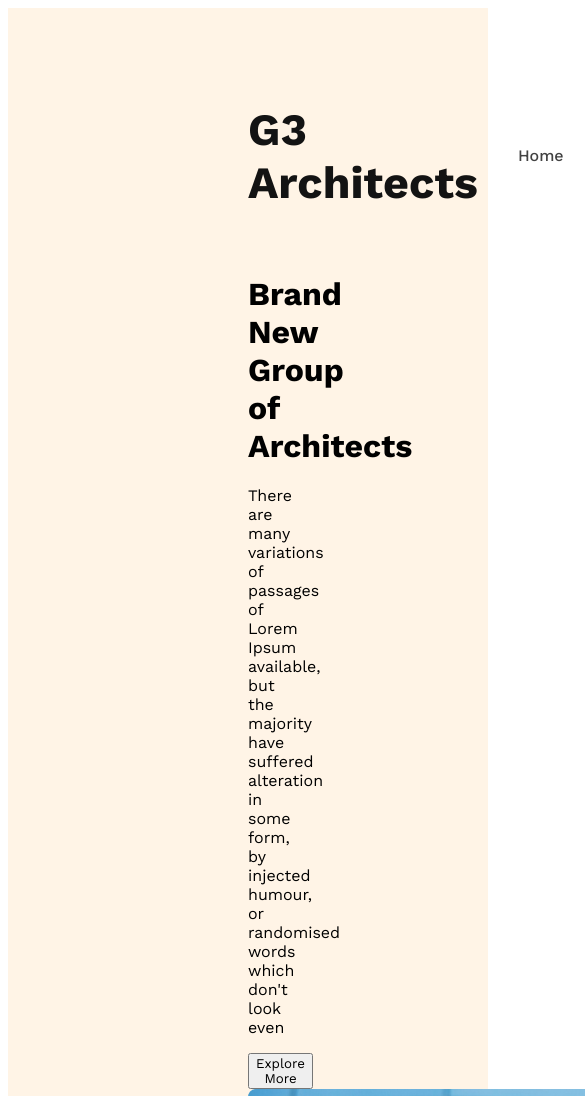
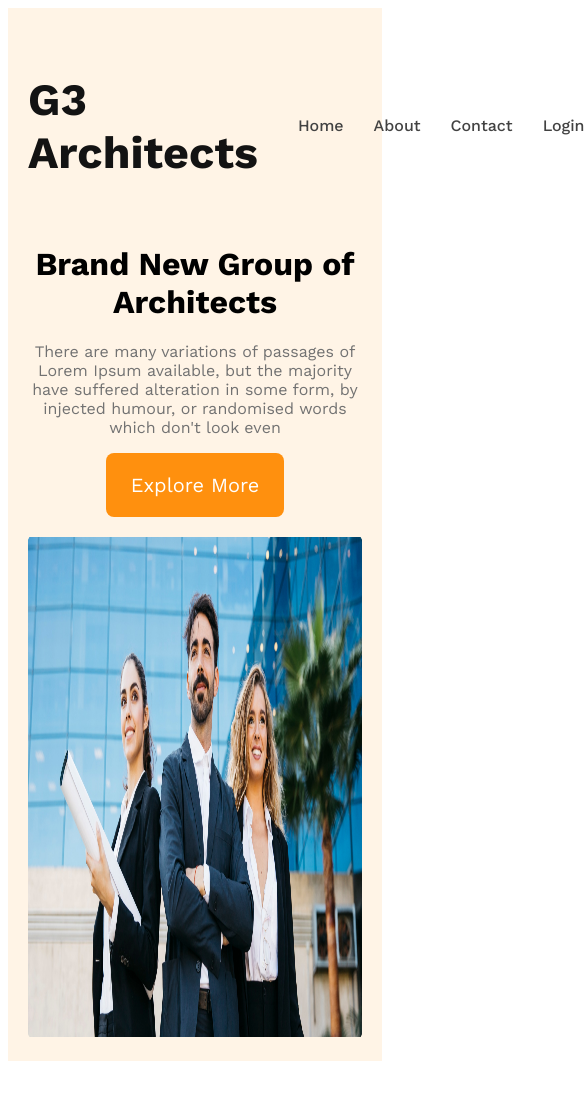
Before and after one commit to rimiruma/g3-architects-website, a plain HTML site: page index.html in a window 390 px wide. Shown: the top 1096 px of the page, 585 px wide, since content can reach past the window. After the commit the page ends 1069 px from the top, so only its background shows below. Drawn offline with nearby package versions, Linux system fonts and the light colour scheme.

Commit message:
finished the header section width responsive for mobile and medium devices

```diff
--- a/index.html
+++ b/index.html
@@ -21,11 +21,13 @@
         </nav>
         <div class="banner">
             <div class="banner-content">
-            <h1>Brand New Group of Architects</h1>
-            <p class="banner-description">There are many variations of passages of Lorem Ipsum available, but the majority have suffered alteration in some form, by injected humour, or randomised words which don't look even</p>
-            <button class="btn-primary">Explore More</button>
-        </div>
-            <img src="images/banner.png"  alt="">
+                <h1>Brand New Group of Architects</h1>
+                <p class="banner-description">There are many variations of passages of Lorem Ipsum available, but the
+                    majority have suffered alteration in some form, by injected humour, or randomised words which don't
+                    look even</p>
+                <button class="btn-primary">Explore More</button>
+            </div>
+            <img width="765" height="500" src="images/banner.png" alt="">
         </div>
     </header>
     <main>
--- a/style/architects.css
+++ b/style/architects.css
@@ -7,8 +7,15 @@
     font-family: 'open-sans', sans-serif;
     font-family: 'Work Sans', sans-serif;
 }
-btn-prmary{
-
+.btn-primary{
+    border-radius: 8px;
+    color: #FFF;
+    font-size: 1.25rem;
+    background: #FF900E;
+    padding: 20px 25px;
+    color: #FFF;
+    cursor: pointer;
+    border: 0;
 }
 
 /* header styles */
@@ -55,3 +62,33 @@ text-align: center;
     font-weight: 700;
     cursor: #131313;
 }
+
+.banner-description{
+    color: #727272;
+}
+.banner img{
+    width: 100%;
+    margin-top: 20px;
+}
+
+
+/* responsive media Queries */
+/* mobile devices */
+@media screen and (max-width:576px) {
+
+}
+header{
+    padding: 20px;
+}
+nav{
+    flex-wrap: column;
+}
+/* tablat or medium devices */
+@media screen and (main-width:576px) and(max-width:960px) {
+    header{
+        padding: 50px;
+    }
+    nav {
+        flex-direction: column;
+    }
+}
```
